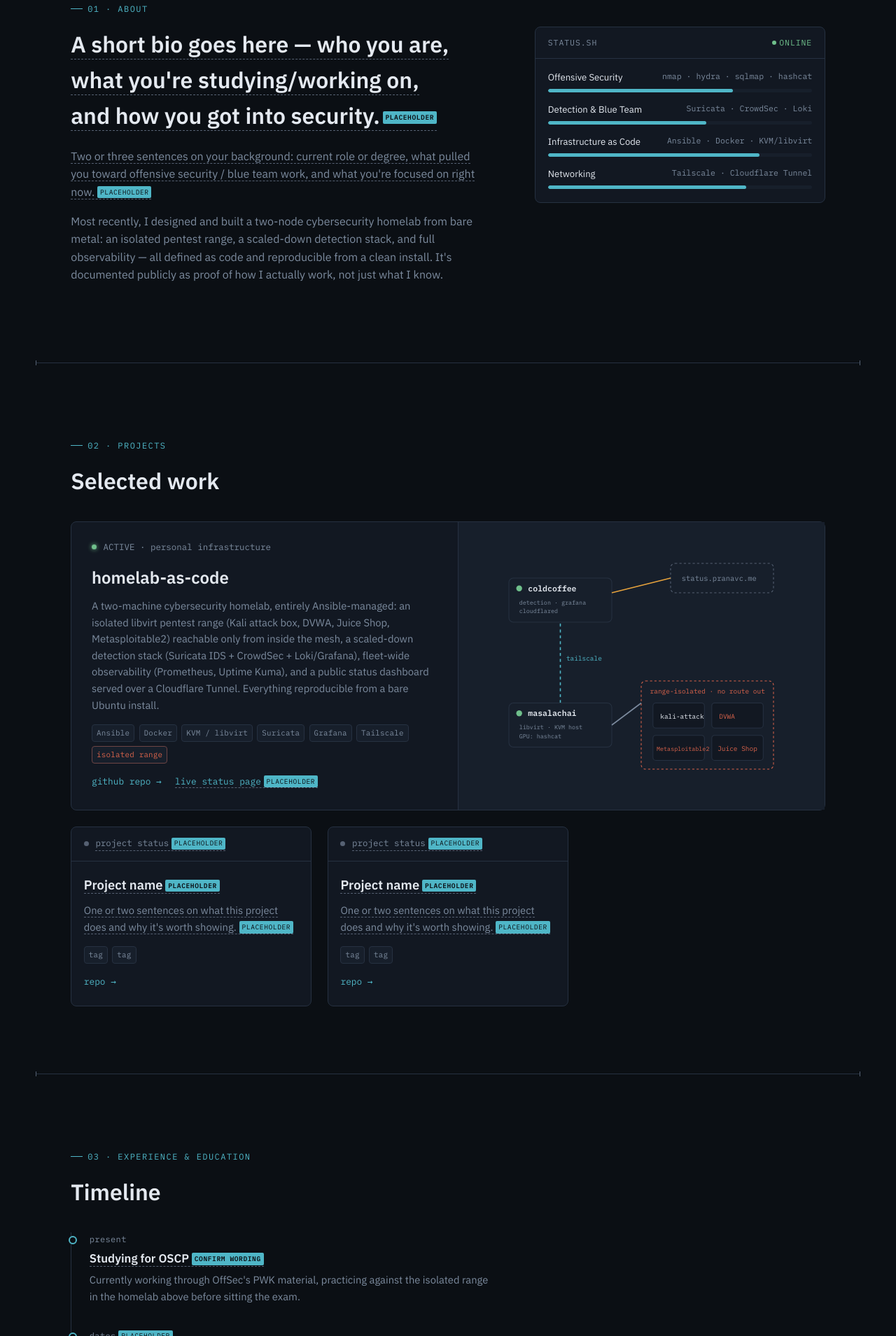
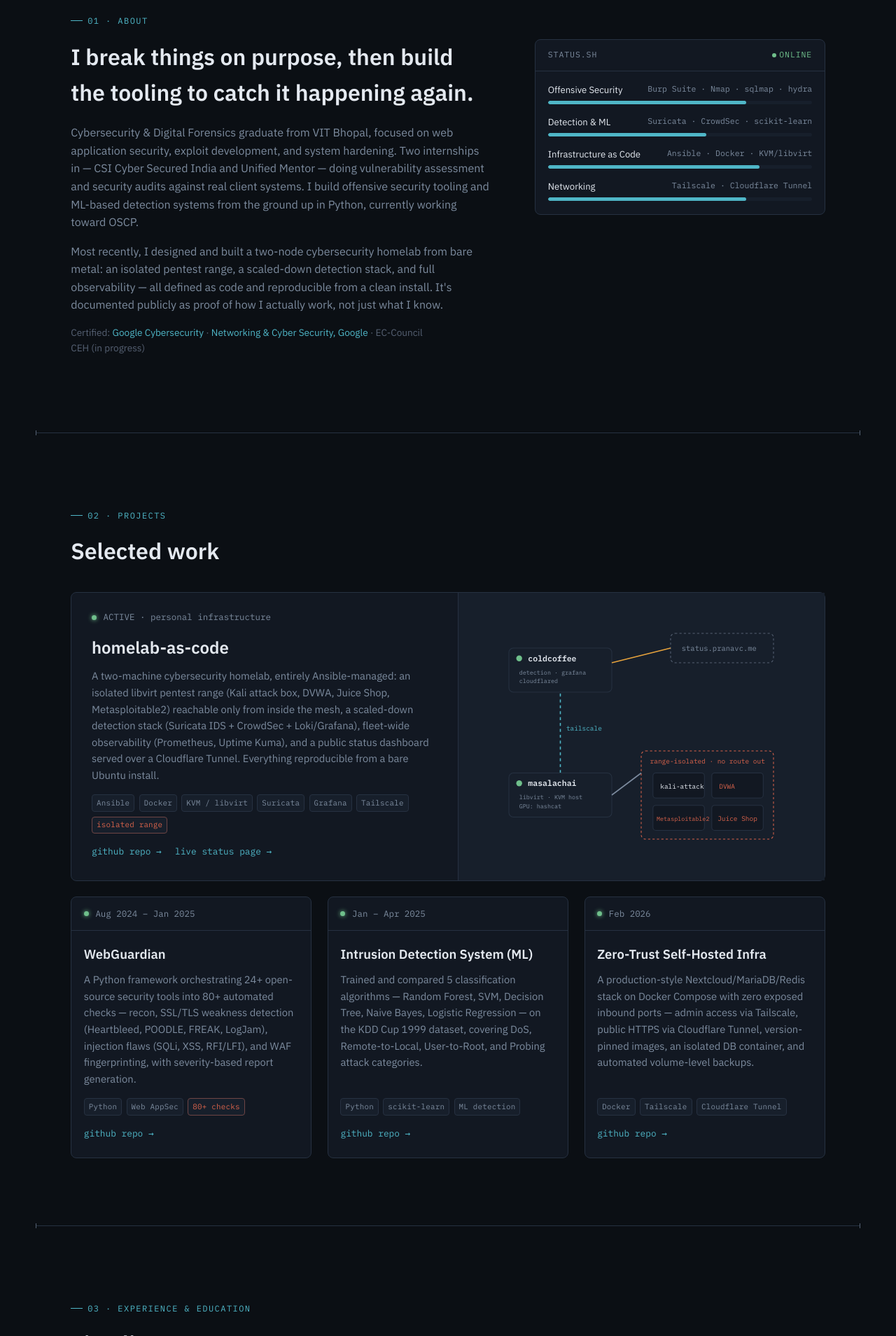
Before and after one commit to HumerousFi/pranavc-me, a plain HTML site: page index.html in a window 1280 px wide. Shown: the part 891-2800 px from the top of the page at 70% size. Drawn offline with Linux system fonts and the light colour scheme.

Commit message:
Fill in real content from resume: bio, experience, projects, contact

```diff
--- a/index.html
+++ b/index.html
@@ -3,8 +3,8 @@
 <head>
 <meta charset="UTF-8">
 <meta name="viewport" content="width=device-width, initial-scale=1.0">
-<title>Pranav C. — Security Engineer</title>
-<meta name="description" content="Portfolio of Pranav C. — cybersecurity engineer, OSCP-track, builder of the homelab-as-code SOC and pentest range.">
+<title>Pranav Chaturvedi — Security Engineer</title>
+<meta name="description" content="Portfolio of Pranav Chaturvedi — Cybersecurity & Digital Forensics graduate, OSCP-track, builder of offensive security tooling and a self-hosted SOC/pentest range.">
 <link rel="preconnect" href="https://fonts.googleapis.com">
 <link rel="preconnect" href="https://fonts.gstatic.com" crossorigin>
 <link href="https://fonts.googleapis.com/css2?family=IBM+Plex+Mono:wght@400;500;600;700&family=IBM+Plex+Sans:wght@400;500;600;700&display=swap" rel="stylesheet">
@@ -424,11 +424,11 @@
 
 <section class="hero" id="top">
   <p class="eyebrow">security engineer &middot; oscp-track</p>
-  <h1 class="hero-name">Pranav <span class="surname">C.</span></h1>
-  <p class="hero-role">I build things, then try to break them &mdash; <strong>offensive security, detection engineering, and infrastructure-as-code</strong>, practiced on a homelab I run and defend myself.</p>
+  <h1 class="hero-name">Pranav <span class="surname">Chaturvedi</span></h1>
+  <p class="hero-role">I build things, then try to break them &mdash; <strong>offensive security tooling, ML-based detection, and infrastructure-as-code</strong>, practiced on a homelab I run and defend myself.</p>
 
   <div class="terminal" aria-hidden="false">
-    <div class="terminal-bar"><span></span><span></span><span></span><span class="label">zsh &mdash; pranavc@coldcoffee</span></div>
+    <div class="terminal-bar"><span></span><span></span><span></span><span class="label">zsh &mdash; pranav@coldcoffee</span></div>
     <div class="terminal-body mono" id="termBody">
       <span class="line"><span class="prompt">$</span> whoami</span>
     </div>
@@ -436,12 +436,9 @@
 
   <div class="hero-actions">
     <a class="btn primary" href="#projects">View projects</a>
-    <a class="btn" href="#" aria-describedby="resume-note">Download resume</a>
+    <a class="btn" href="resume.pdf" target="_blank" rel="noopener">Download resume</a>
     <a class="btn" href="#contact">Get in touch</a>
   </div>
-  <p id="resume-note" class="mono" style="font-size:0.72rem;color:var(--muted-dim);margin-top:0.7rem;">
-    <span class="ph">resume file not linked yet<span class="ph-tag">placeholder</span></span>
-  </p>
 </section>
 
 <div class="ruler" aria-hidden="true"></div>
@@ -451,26 +448,34 @@
   <div class="about-grid">
     <div>
       <h2 style="font-size:clamp(1.4rem,3vw,2rem);margin-bottom:1.2rem;">
-        <span class="ph">A short bio goes here &mdash; who you are, what you're studying/working on, and how you got into security.<span class="ph-tag">placeholder</span></span>
+        I break things on purpose, then build the tooling to catch it happening again.
       </h2>
       <p>
-        <span class="ph">Two or three sentences on your background: current role or degree, what pulled you toward offensive security / blue team work, and what you're focused on right now.<span class="ph-tag">placeholder</span></span>
+        Cybersecurity &amp; Digital Forensics graduate from VIT Bhopal, focused on web application security, exploit
+        development, and system hardening. Two internships in &mdash; CSI Cyber Secured India and Unified Mentor &mdash;
+        doing vulnerability assessment and security audits against real client systems. I build offensive security
+        tooling and ML-based detection systems from the ground up in Python, currently working toward OSCP.
       </p>
       <p>
         Most recently, I designed and built a two-node cybersecurity homelab from bare metal: an isolated pentest range,
         a scaled-down detection stack, and full observability &mdash; all defined as code and reproducible from a clean install.
         It's documented publicly as proof of how I actually work, not just what I know.
       </p>
+      <p style="font-size:0.85rem;color:var(--muted-dim);">
+        Certified: <a href="https://coursera.org/share/faf057760d165178bd42db8ce9f2fbaa">Google Cybersecurity</a> ·
+        <a href="https://coursera.org/share/7c8ea9aa84685496d345fd6f7201f435">Networking &amp; Cyber Security, Google</a> ·
+        EC-Council CEH (in progress)
+      </p>
     </div>
     <div class="panel">
       <div class="panel-head">status.sh <span class="status">online</span></div>
       <ul class="skill-list">
         <li class="skill-row">
-          <div class="label"><span>Offensive Security</span><span>nmap · hydra · sqlmap · hashcat</span></div>
-          <div class="meter"><i style="width:70%"></i></div>
+          <div class="label"><span>Offensive Security</span><span>Burp Suite · Nmap · sqlmap · hydra</span></div>
+          <div class="meter"><i style="width:75%"></i></div>
         </li>
         <li class="skill-row">
-          <div class="label"><span>Detection &amp; Blue Team</span><span>Suricata · CrowdSec · Loki</span></div>
+          <div class="label"><span>Detection &amp; ML</span><span>Suricata · CrowdSec · scikit-learn</span></div>
           <div class="meter"><i style="width:60%"></i></div>
         </li>
         <li class="skill-row">
@@ -515,7 +520,7 @@
         </div>
         <div class="card-links">
           <a href="https://github.com/HumerousFi/homelab-as-code">github repo &rarr;</a>
-          <a href="#"><span class="ph">live status page<span class="ph-tag">placeholder</span></span></a>
+          <a href="https://status.pranavc.me">live status page &rarr;</a>
         </div>
       </div>
       <div class="diagram-pane">
@@ -567,22 +572,32 @@
     </article>
 
     <article class="card">
-      <div class="card-head"><span class="led idle"></span> <span class="ph">project status<span class="ph-tag">placeholder</span></span></div>
+      <div class="card-head"><span class="led on"></span> Aug 2024 &ndash; Jan 2025</div>
       <div class="card-body">
-        <h3><span class="ph">Project name<span class="ph-tag">placeholder</span></span></h3>
-        <p><span class="ph">One or two sentences on what this project does and why it's worth showing.<span class="ph-tag">placeholder</span></span></p>
-        <div class="tags"><span class="tag">tag</span><span class="tag">tag</span></div>
-        <div class="card-links"><a href="#">repo &rarr;</a></div>
+        <h3>WebGuardian</h3>
+        <p>A Python framework orchestrating 24+ open-source security tools into 80+ automated checks &mdash; recon, SSL/TLS weakness detection (Heartbleed, POODLE, FREAK, LogJam), injection flaws (SQLi, XSS, RFI/LFI), and WAF fingerprinting, with severity-based report generation.</p>
+        <div class="tags"><span class="tag">Python</span><span class="tag">Web AppSec</span><span class="tag danger">80+ checks</span></div>
+        <div class="card-links"><a href="https://github.com/HumerousFi/webguardian">github repo &rarr;</a></div>
       </div>
     </article>
 
     <article class="card">
-      <div class="card-head"><span class="led idle"></span> <span class="ph">project status<span class="ph-tag">placeholder</span></span></div>
+      <div class="card-head"><span class="led on"></span> Jan &ndash; Apr 2025</div>
       <div class="card-body">
-        <h3><span class="ph">Project name<span class="ph-tag">placeholder</span></span></h3>
-        <p><span class="ph">One or two sentences on what this project does and why it's worth showing.<span class="ph-tag">placeholder</span></span></p>
-        <div class="tags"><span class="tag">tag</span><span class="tag">tag</span></div>
-        <div class="card-links"><a href="#">repo &rarr;</a></div>
+        <h3>Intrusion Detection System (ML)</h3>
+        <p>Trained and compared 5 classification algorithms &mdash; Random Forest, SVM, Decision Tree, Naive Bayes, Logistic Regression &mdash; on the KDD Cup 1999 dataset, covering DoS, Remote-to-Local, User-to-Root, and Probing attack categories.</p>
+        <div class="tags"><span class="tag">Python</span><span class="tag">scikit-learn</span><span class="tag">ML detection</span></div>
+        <div class="card-links"><a href="https://github.com/HumerousFi/IDS-using-ML-algorithms">github repo &rarr;</a></div>
+      </div>
+    </article>
+
+    <article class="card">
+      <div class="card-head"><span class="led on"></span> Feb 2026</div>
+      <div class="card-body">
+        <h3>Zero-Trust Self-Hosted Infra</h3>
+        <p>A production-style Nextcloud/MariaDB/Redis stack on Docker Compose with zero exposed inbound ports &mdash; admin access via Tailscale, public HTTPS via Cloudflare Tunnel, version-pinned images, an isolated DB container, and automated volume-level backups.</p>
+        <div class="tags"><span class="tag">Docker</span><span class="tag">Tailscale</span><span class="tag">Cloudflare Tunnel</span></div>
+        <div class="card-links"><a href="https://github.com/HumerousFi/nextcloud-homelab">github repo &rarr;</a></div>
       </div>
     </article>
 
@@ -597,18 +612,23 @@
   <ul class="timeline">
     <li>
       <div class="when">present</div>
-      <h3><span class="ph">Studying for OSCP<span class="ph-tag">confirm wording</span></span></h3>
-      <p>Currently working through OffSec's PWK material, practicing against the isolated range in the homelab above before sitting the exam.</p>
+      <h3>Preparing for OSCP</h3>
+      <p>Practicing against the isolated range in the homelab above before sitting the exam. EC-Council CEH also in progress.</p>
     </li>
     <li>
-      <div class="when"><span class="ph">dates<span class="ph-tag">placeholder</span></span></div>
-      <h3><span class="ph">Role or program<span class="ph-tag">placeholder</span></span></h3>
-      <p><span class="ph">What you did, in one or two sentences.<span class="ph-tag">placeholder</span></span></p>
+      <div class="when">May 2026 &ndash; Aug 2026</div>
+      <h3>Cybersecurity Intern, Unified Mentor</h3>
+      <p>Vulnerability assessment and security best practices under mentorship &mdash; applied penetration testing and network security concepts to practical assignments and case studies.</p>
     </li>
     <li>
-      <div class="when"><span class="ph">dates<span class="ph-tag">placeholder</span></span></div>
-      <h3><span class="ph">Education<span class="ph-tag">placeholder</span></span></h3>
-      <p><span class="ph">Degree, institution, focus area.<span class="ph-tag">placeholder</span></span></p>
+      <div class="when">Sep 2024 &ndash; Jan 2025</div>
+      <h3>Cybersecurity Intern, CSI Cyber Secured India</h3>
+      <p>Identified and assessed security vulnerabilities across client systems and web applications; supported vulnerability scanning, security audits, and findings documentation.</p>
+    </li>
+    <li>
+      <div class="when">Sept 2022 &ndash; Feb 2026</div>
+      <h3>B.Tech, Cybersecurity &amp; Digital Forensics</h3>
+      <p>Vellore Institute of Technology (VIT), Bhopal. 1st prize, Cybersecurity Reverse Engineering (Cranes Varsity) · 1st prize of ~300 students, Cyber Conclave CTF.</p>
     </li>
   </ul>
 </section>
@@ -623,7 +643,7 @@
   <div class="contact-panel">
     <div class="contact-item">
       <span class="k">email</span>
-      <span class="v"><a href="#"><span class="ph">you@pranavc.me<span class="ph-tag">placeholder</span></span></a></span>
+      <span class="v"><a href="mailto:pranavchaturvedi27august@gmail.com">pranavchaturvedi27august@gmail.com</a></span>
     </div>
     <div class="contact-item">
       <span class="k">github</span>
@@ -631,7 +651,7 @@
     </div>
     <div class="contact-item">
       <span class="k">linkedin</span>
-      <span class="v"><a href="#"><span class="ph">linkedin.com/in/&hellip;<span class="ph-tag">placeholder</span></span></a></span>
+      <span class="v"><a href="https://linkedin.com/in/pranav27chaturvedi">linkedin.com/in/pranav27chaturvedi</a></span>
     </div>
   </div>
 </section>
@@ -650,12 +670,12 @@
     var reduced = window.matchMedia('(prefers-reduced-motion: reduce)').matches;
     var finalHTML =
       '<span class="line"><span class="prompt">$</span> whoami</span><br>' +
-      '<span class="out">pranav &mdash; security engineer, oscp-track, homelab operator</span><br><br>' +
+      '<span class="out">pranav chaturvedi &mdash; cybersecurity &amp; digital forensics grad, oscp-track</span><br><br>' +
       '<span class="line"><span class="prompt">$</span> <span class="caret"></span></span>';
 
     if (reduced) { body.innerHTML = finalHTML; return; }
 
-    var out = 'pranav — security engineer, oscp-track, homelab operator';
+    var out = 'pranav chaturvedi — cybersecurity & digital forensics grad, oscp-track';
     var i = 0;
     var line1 = '<span class="line"><span class="prompt">$</span> whoami</span><br>';
     body.innerHTML = line1 + '<span class="out"></span>';
```
Also changed, not shown: 1 other file.
